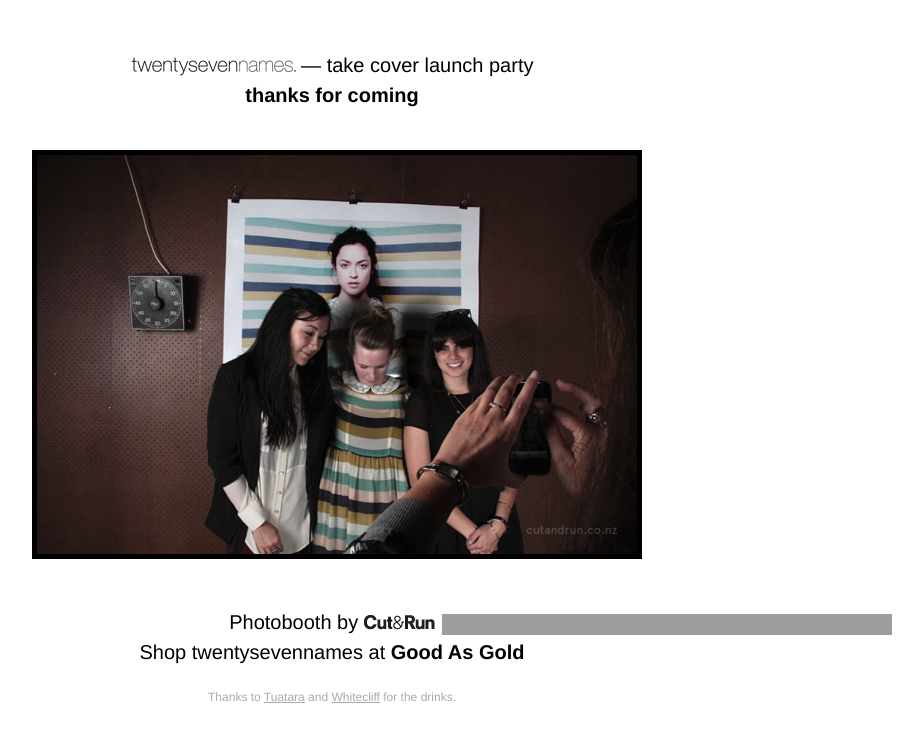
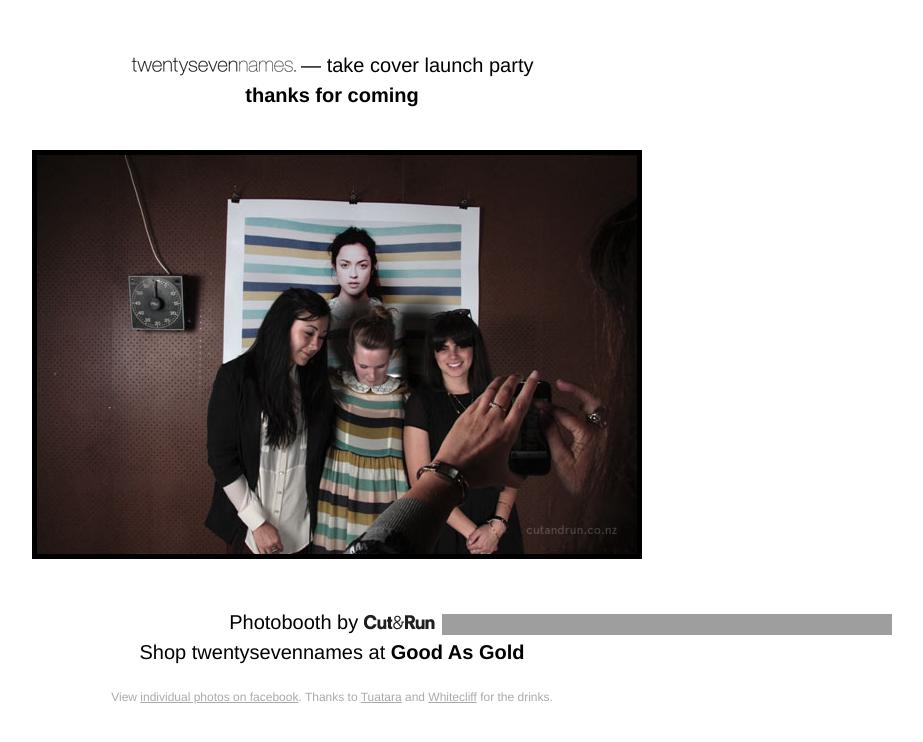
Before and after one commit to jarred/tsn-take-cover, a plain HTML site: page index.html in a window 1280 px wide. Shown: the whole page, without its empty margins (308-1231 px from the left). Drawn offline with Linux system fonts and the light colour scheme; grey boxes are pictures that could not be loaded.

Commit message:
add facebook link

```diff
--- a/index.html
+++ b/index.html
@@ -29,7 +29,7 @@
       <br />
       Shop twentysevennames at <a href="http://shop.goodasgold.co.nz">Good As Gold</a>
     </p>
-    <p class="smaller">Thanks to <a href="http://tuatarabrewing.co.nz/" target="_blank">Tuatara</a> and <a href="http://www.whitecliff.co.nz/" target="_blank">Whitecliff</a> for the drinks.</p>
+    <p class="smaller">View <a href="http://www.facebook.com/media/set/?set=a.336365649732096.69112.276680482367280&type=1">individual photos on facebook</a>. Thanks to <a href="http://tuatarabrewing.co.nz/" target="_blank">Tuatara</a> and <a href="http://www.whitecliff.co.nz/" target="_blank">Whitecliff</a> for the drinks.</p>
   </div>
 
   <script src="./js/head-min.js"></script>
```
